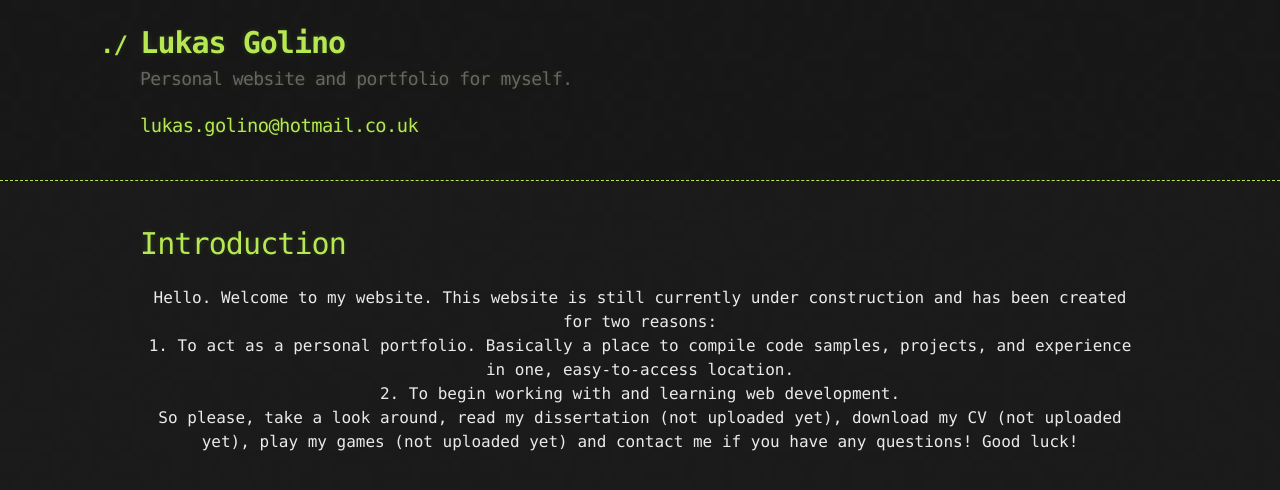
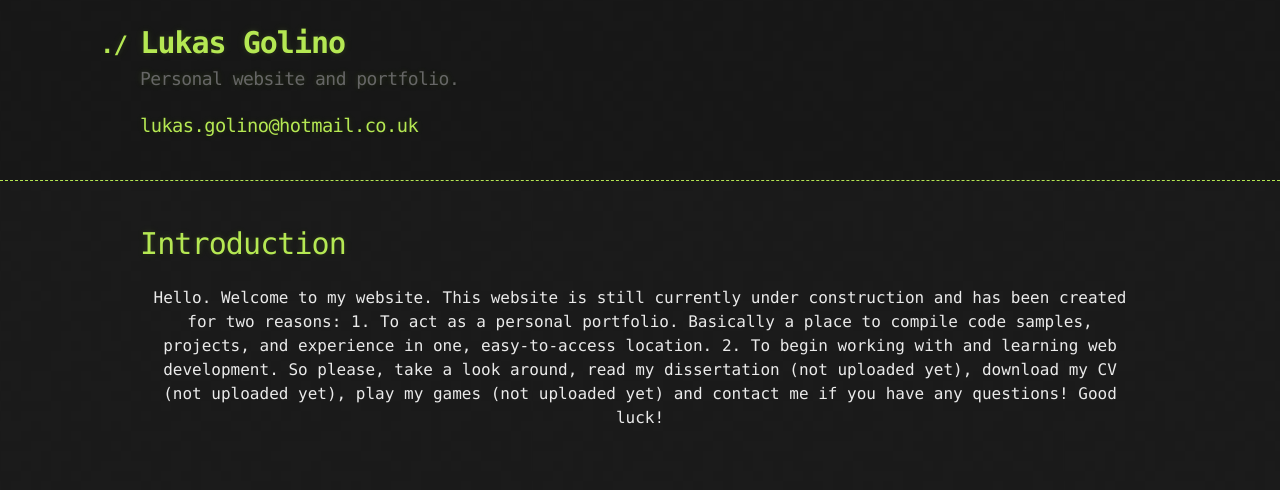
Before and after one commit to lukasgolino/lukasgolino.github.io, a Jekyll site: the page built from index.md, in a window 1280 px wide. Shown: the top 490 px of the page. Built offline with Jekyll 4.4.1, drawn with Linux system fonts in a browser that asks for light colours; our own code applies the rules of GitHub Pages for plain Markdown files.

Commit message:
initial changes

```diff
--- a/_config.yml
+++ b/_config.yml
@@ -1,5 +1,5 @@
 title: Lukas Golino
-description: "Personal website and portfolio for myself."
+description: "Personal website and portfolio."
 email: "lukas.golino@hotmail.co.uk"
 show_downloads: false
 google_analytics: false
--- a/index.md
+++ b/index.md
@@ -6,16 +6,18 @@
 # Introduction
 
 
-<center> Hello. Welcome to my website. This website is still currently under construction and has been created for two reasons: </center>
+<center>
+Hello. Welcome to my website. This website is still currently under construction and has been created for two reasons:
 
 
-<center> 1. To act as a personal portfolio. Basically a place to compile code samples, projects, and experience in one, easy-to-access location. </center>
+1. To act as a personal portfolio. Basically a place to compile code samples, projects, and experience in one, easy-to-access location.
 
 
-<center> 2. To begin working with and learning web development. </center>
+2. To begin working with and learning web development.
 
 
-<center> So please, take a look around, read my dissertation (not uploaded yet), download my CV (not uploaded yet), play my games (not uploaded yet) and contact me if you have any questions! Good luck! </center>
+So please, take a look around, read my dissertation (not uploaded yet), download my CV (not uploaded yet), play my games (not uploaded yet) and contact me if you have any questions! Good luck!
+</center>
 
 
 
```
